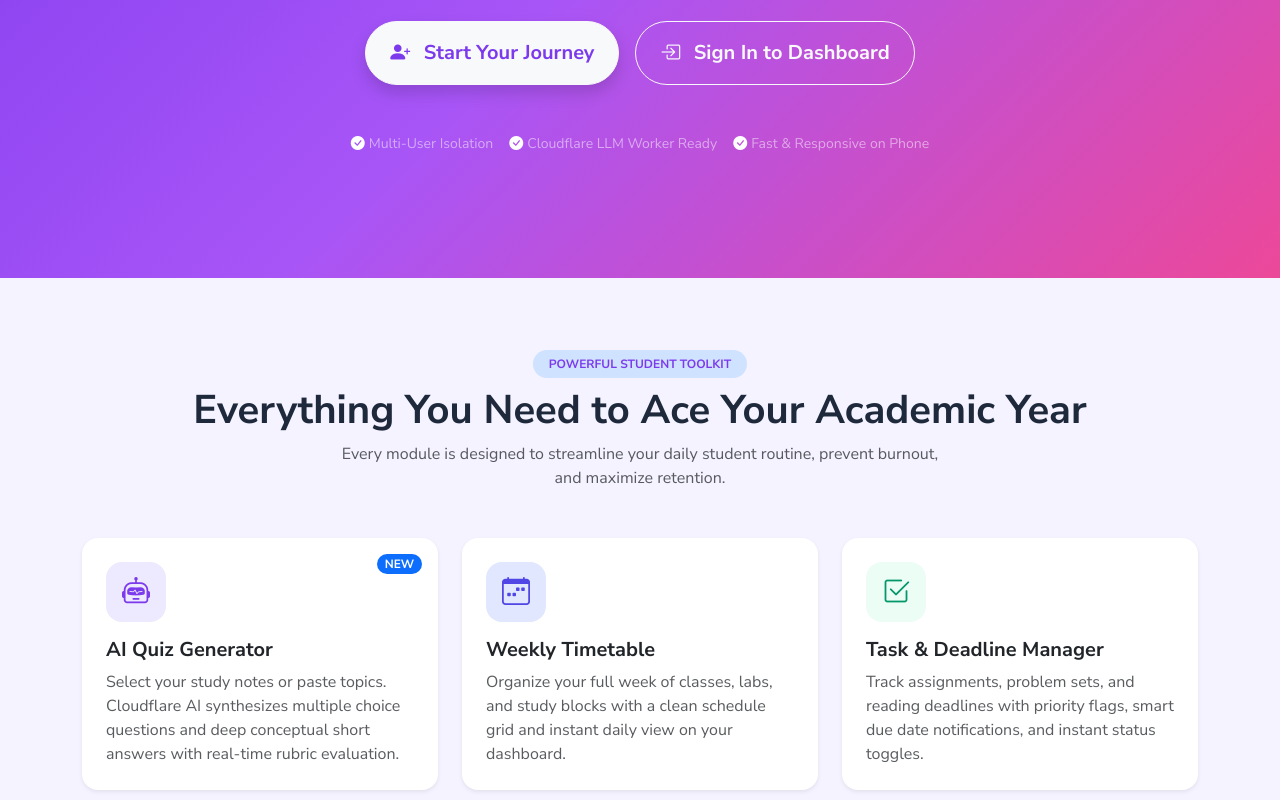
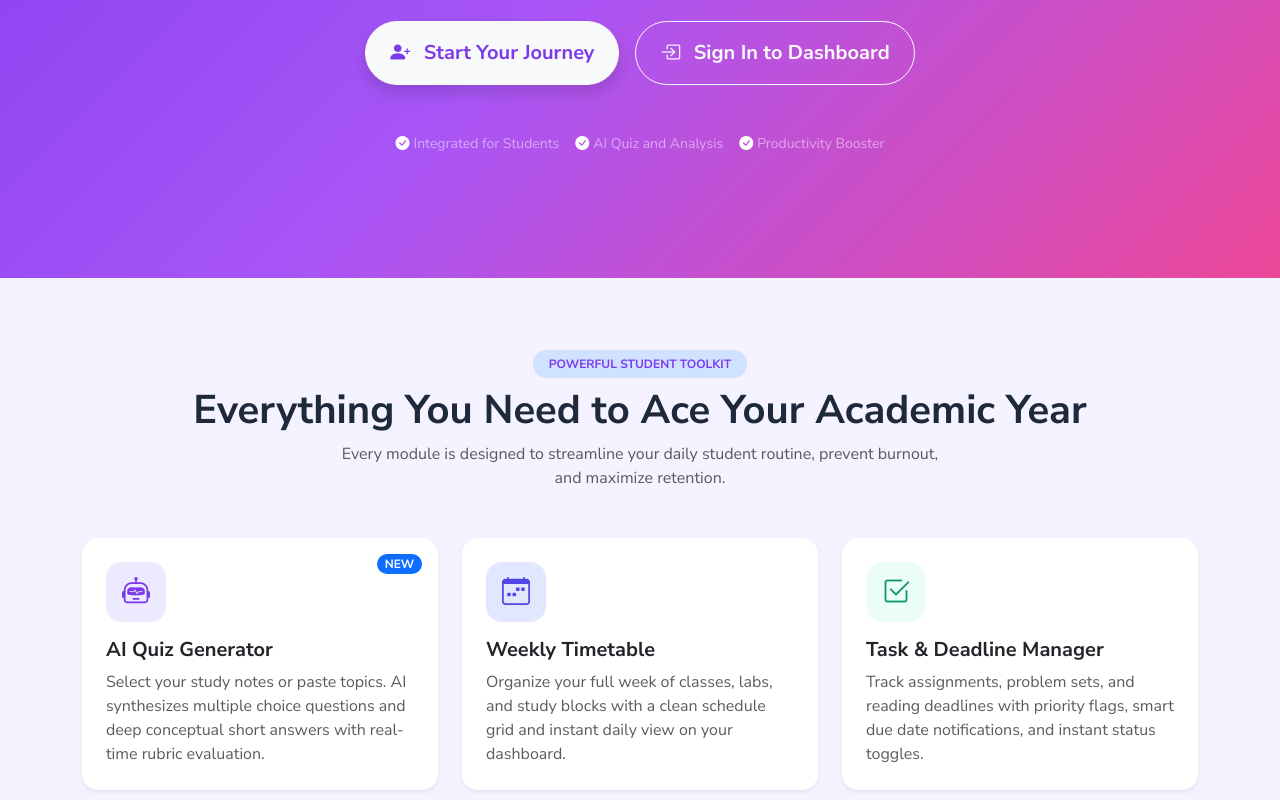
Before and after one commit to mradarshr/GradeLift, a website: page public/index.html in a window 1280 px wide. Shown: the part 500-1300 px from the top of the page. Drawn offline with nearby package versions, Linux system fonts and the light colour scheme.

Commit message:
Update index.html

```diff
--- a/public/index.html
+++ b/public/index.html
@@ -37,7 +37,7 @@
     <div class="hero-section text-center position-relative">
         <div class="container py-4">
             <div class="d-inline-flex align-items-center gap-2 px-3 py-1 rounded-pill bg-white text-primary fw-bold small mb-4 shadow-sm">
-                <i class="bi bi-stars"></i> Introducing AI Quiz Engine with Cloudflare AI
+                <i class="bi bi-stars"></i> Introducing AI Quiz Engine
             </div>
             <h1 class="display-3 fw-bold mb-3 lh-sm">Transform Potential into Peak Performance</h1>
             <p class="lead fs-4 mx-auto mb-4 opacity-90" style="max-width: 720px;">The all-in-one academic productivity platform that unifies your schedule, tasks, focus sessions, and smart AI quizzes generated directly from your study notes.</p>
@@ -51,9 +51,9 @@
             </div>
 
             <div class="row g-3 justify-content-center text-white-50 small">
-                <div class="col-auto d-flex align-items-center gap-1"><i class="bi bi-check-circle-fill text-white"></i> Multi-User Isolation</div>
-                <div class="col-auto d-flex align-items-center gap-1"><i class="bi bi-check-circle-fill text-white"></i> Cloudflare LLM Worker Ready</div>
-                <div class="col-auto d-flex align-items-center gap-1"><i class="bi bi-check-circle-fill text-white"></i> Fast & Responsive on Phone</div>
+                <div class="col-auto d-flex align-items-center gap-1"><i class="bi bi-check-circle-fill text-white"></i> Integrated for Students</div>
+                <div class="col-auto d-flex align-items-center gap-1"><i class="bi bi-check-circle-fill text-white"></i> AI Quiz and Analysis</div>
+                <div class="col-auto d-flex align-items-center gap-1"><i class="bi bi-check-circle-fill text-white"></i> Productivity Booster</div>
             </div>
         </div>
     </div>
@@ -74,7 +74,7 @@
                         </div>
                         <span class="badge bg-primary position-absolute top-0 end-0 m-3 rounded-pill">NEW</span>
                         <h5 class="fw-bold mb-2">AI Quiz Generator</h5>
-                        <p class="text-muted mb-0">Select your study notes or paste topics. Cloudflare AI synthesizes multiple choice questions and deep conceptual short answers with real-time rubric evaluation.</p>
+                        <p class="text-muted mb-0">Select your study notes or paste topics. AI synthesizes multiple choice questions and deep conceptual short answers with real-time rubric evaluation.</p>
                     </div>
                 </div>
 
```
